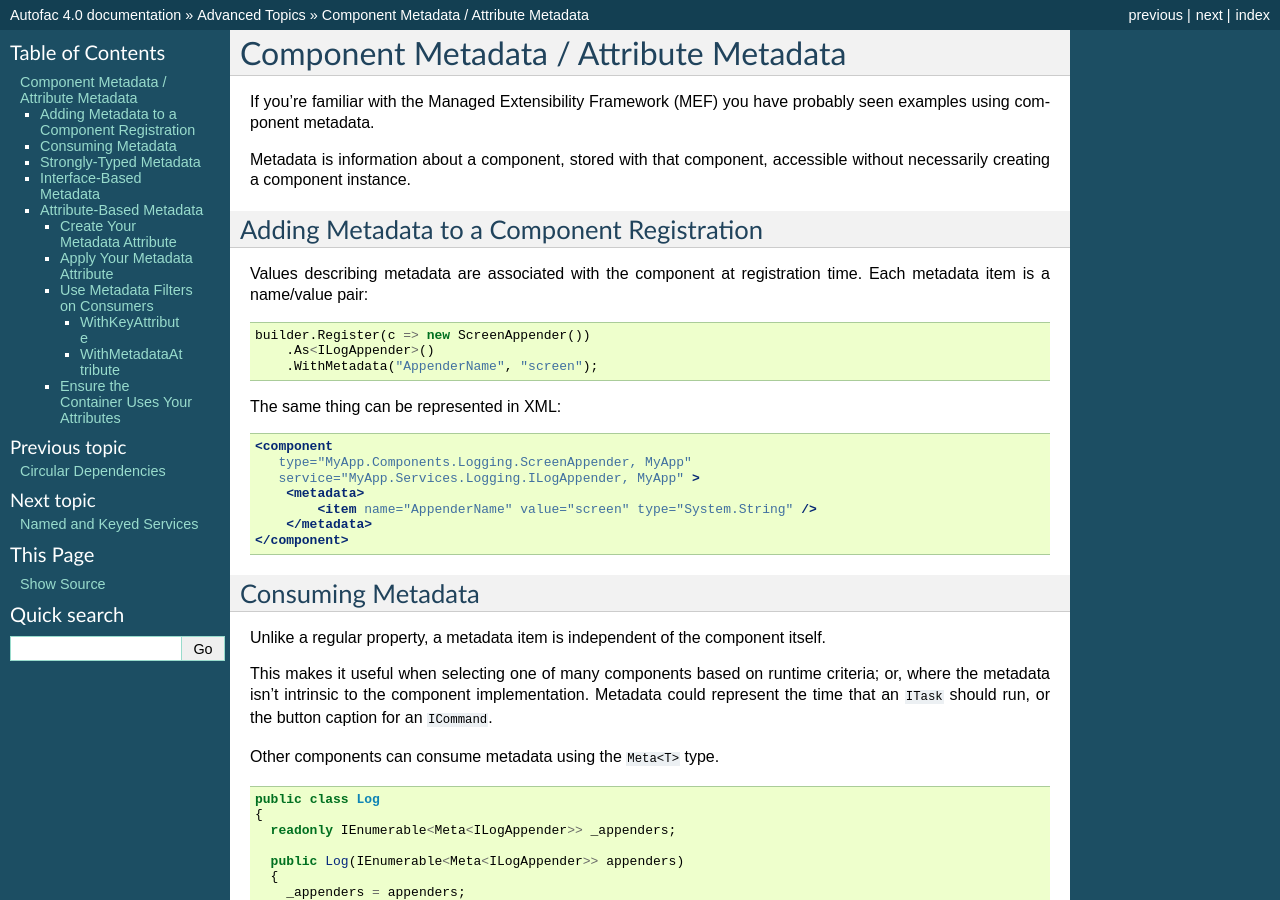
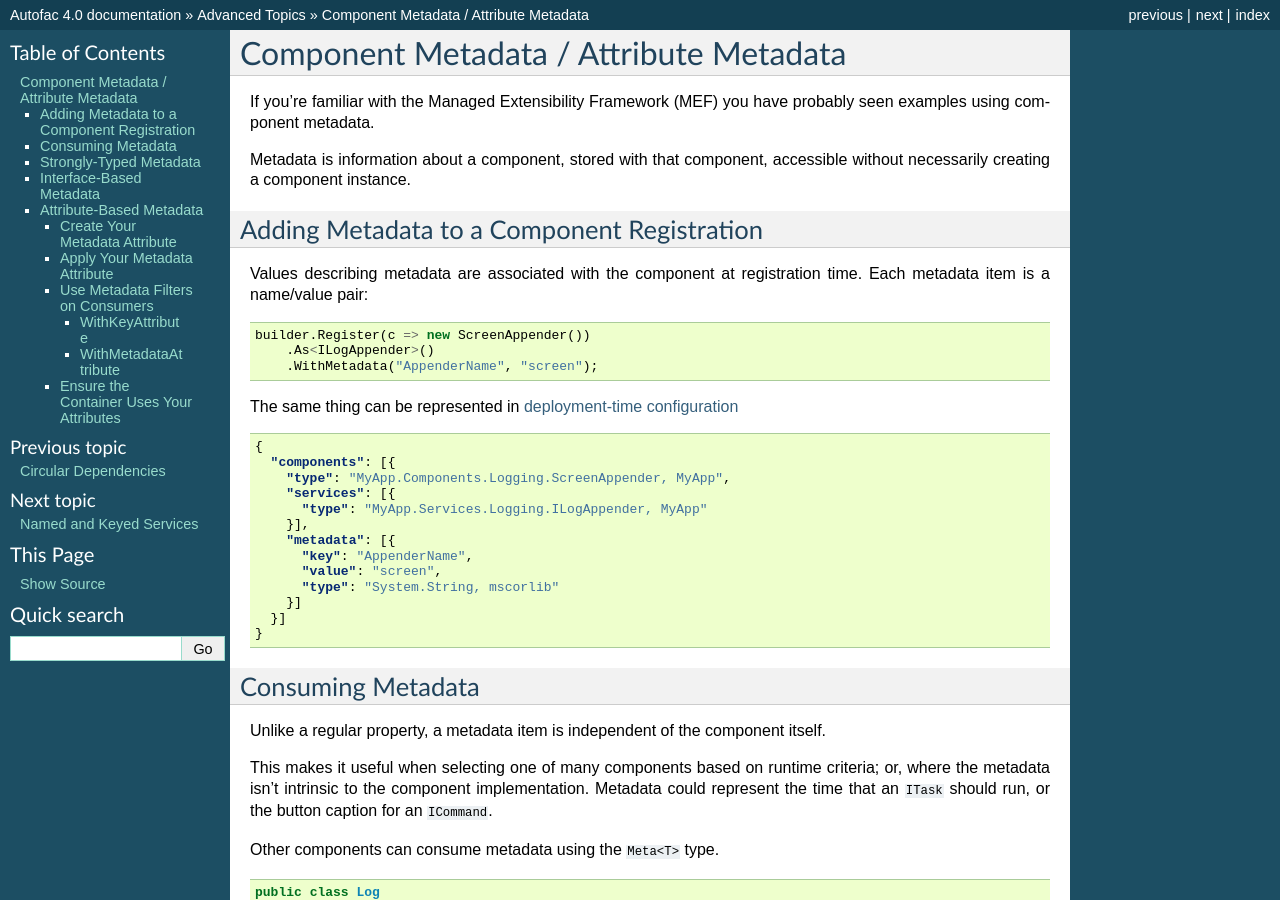
Before and after one commit to autofac/Documentation, a Sphinx documentation site: the page built from docs/advanced/metadata.rst, in a window 1280 px wide and 900 px high. Built offline with Sphinx 7.4.7, drawn with Linux system fonts in a browser that asks for light colours.

Commit message:
Switched metadata configuration example to JSON.

```diff
--- a/docs/advanced/metadata.rst
+++ b/docs/advanced/metadata.rst
@@ -17,17 +17,23 @@ Values describing metadata are associated with the component at registration tim
         .As<ILogAppender>()
         .WithMetadata("AppenderName", "screen");
 
-The same thing can be represented in XML:
+The same thing can be represented in :doc:`deployment-time configuration <../configuration/xml>`
 
-.. sourcecode:: xml
+.. sourcecode:: json
 
-    <component
-       type="MyApp.Components.Logging.ScreenAppender, MyApp"
-       service="MyApp.Services.Logging.ILogAppender, MyApp" >
-        <metadata>
-            <item name="AppenderName" value="screen" type="System.String" />
-        </metadata>
-    </component>
+    {
+      "components": [{
+        "type": "MyApp.Components.Logging.ScreenAppender, MyApp",
+        "services": [{
+          "type": "MyApp.Services.Logging.ILogAppender, MyApp"
+        }],
+        "metadata": [{
+          "key": "AppenderName",
+          "value": "screen",
+          "type": "System.String, mscorlib"
+        }]
+      }]
+    }
 
 Consuming Metadata
 ==================
```
